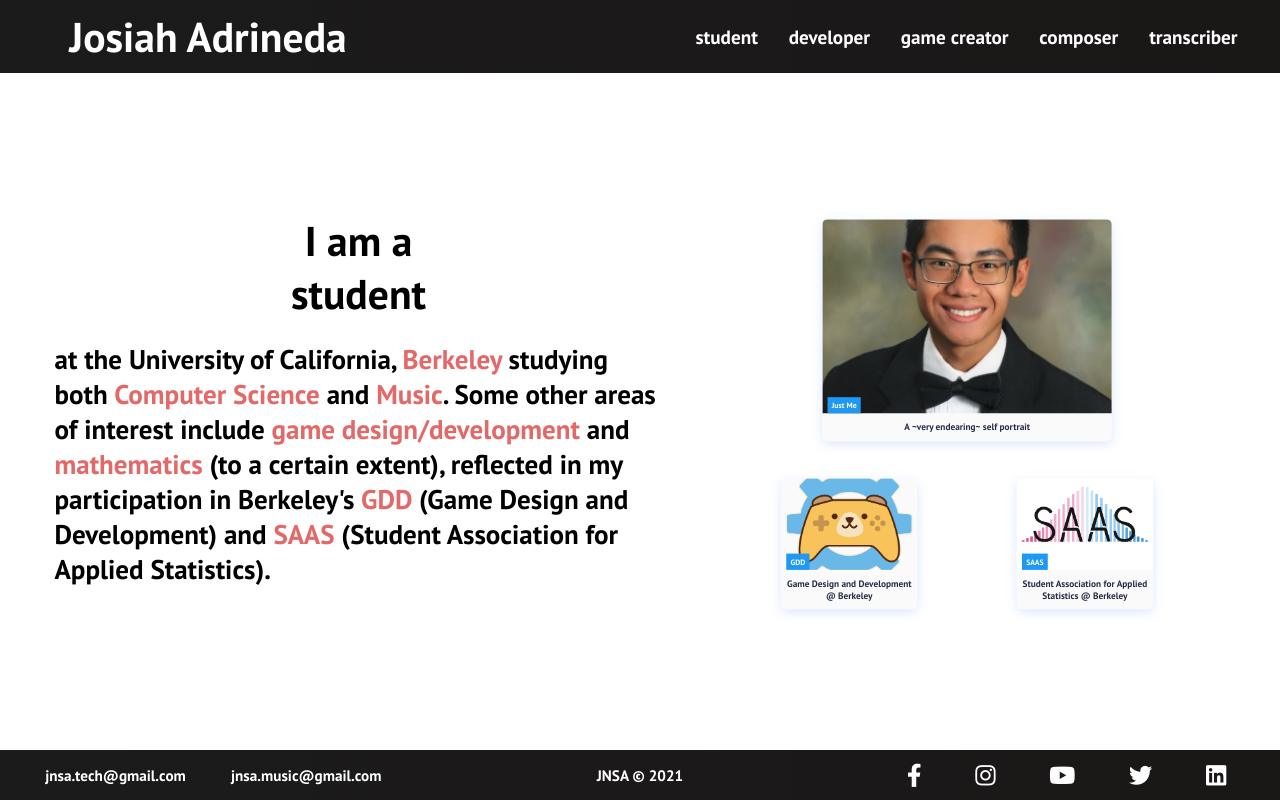
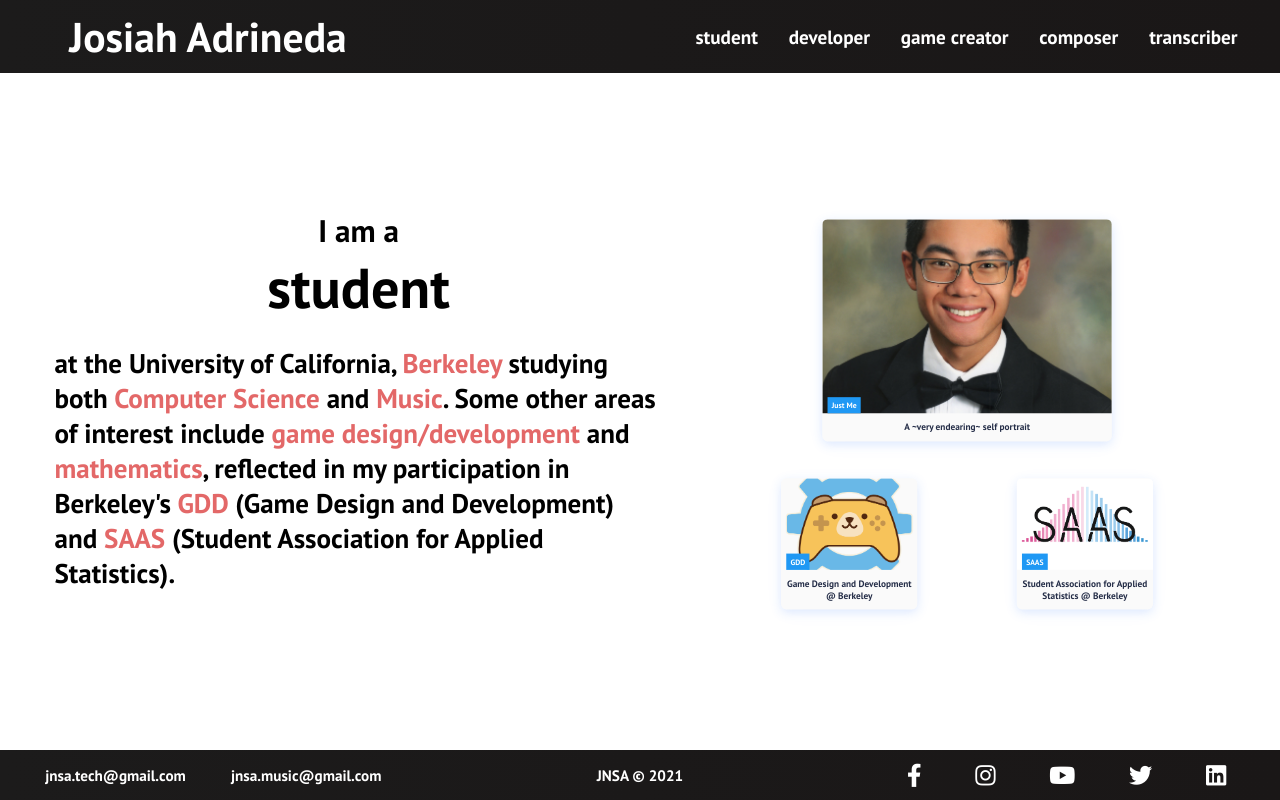
Before and after one commit to josiahadrineda/Personal-Website, a React (Create React App) app: page / in a window 1280 px wide. Built offline with nearby package versions, Linux system fonts and the light colour scheme.

Commit message:
Font-size changes

```diff
--- a/src/Subtitles.js
+++ b/src/Subtitles.js
@@ -1,4 +1,4 @@
-const studentSub = <p className="subtitle">at the University of California, <span style={{color: "#e36868"}}>Berkeley</span> studying both <span style={{color: "#e36868"}}>Computer Science</span> and <span style={{color: "#e36868"}}>Music</span>. Some other areas of interest include <span style={{color: "#e36868"}}>game design/development</span> and <span style={{color: "#e36868"}}>mathematics</span> (to a certain extent), reflected in my participation in Berkeley's <span style={{color: "#e36868"}}>GDD</span> (Game Design and Development) and <span style={{color: "#e36868"}}>SAAS</span> (Student Association for Applied Statistics).</p>
+const studentSub = <p className="subtitle">at the University of California, <span style={{color: "#e36868"}}>Berkeley</span> studying both <span style={{color: "#e36868"}}>Computer Science</span> and <span style={{color: "#e36868"}}>Music</span>. Some other areas of interest include <span style={{color: "#e36868"}}>game design/development</span> and <span style={{color: "#e36868"}}>mathematics</span>, reflected in my participation in Berkeley's <span style={{color: "#e36868"}}>GDD</span> (Game Design and Development) and <span style={{color: "#e36868"}}>SAAS</span> (Student Association for Applied Statistics).</p>
 const developerSub = <p className="subtitle">experienced in <span style={{color: "#e36868"}}>backend</span> work, such as creating <span style={{color: "#e36868"}}>Flask</span> apps, hosting said apps on platforms like <span style={{color: "#e36868"}}>Heroku</span>, and handling frontend queries with <span style={{color: "#e36868"}}>Python</span>. These skills are highlighted in my most recent team project: a community-based wildfire tracker called <span style={{color: "#e36868"}}>Fire Talk</span>.</p>
 const gameCreatorSub = <p className="subtitle">whose inspiration is drawn from the <span style={{color: "#e36868"}}>MMORPG</span> genre as well as companies like <span style={{color: "#e36868"}}>Nintendo</span> and <span style={{color: "#e36868"}}>Square Enix</span>. Besides currently working on a project at GDD that will soon be released on <span style={{color: "#e36868"}}>Steam</span>, I like undertaking my own personal projects to be published on <span style={{color: "#e36868"}}>Itch</span>.</p>
 const composerSub = <p className="subtitle">that aspires to <span style={{color: "#e36868"}}>heighten</span> the immersive experience from the <span style={{color: "#e36868"}}>games</span> that I make. In conjunction with making music as the <span style={{color: "#e36868"}}>Head of Music</span> in my project at GDD, I also enjoy <span style={{color: "#e36868"}}>arranging</span> others' music, allowing others to see it from a brand new perspective.</p>
--- a/src/components/Section.css
+++ b/src/components/Section.css
@@ -36,11 +36,11 @@
 }
 
 .pretitle {
-    font-size: calc(2vw + 2vh);
+    font-size: calc(1.5vw + 1.5vh);
 }
 
 .title {
-    font-size: calc(2vw + 2vh)
+    font-size: calc(2.7vw + 2.7vh)
 }
 
 .subtitle {
```
Also changed, not shown: 1 other file (tests, documents, lock files or other folders).
